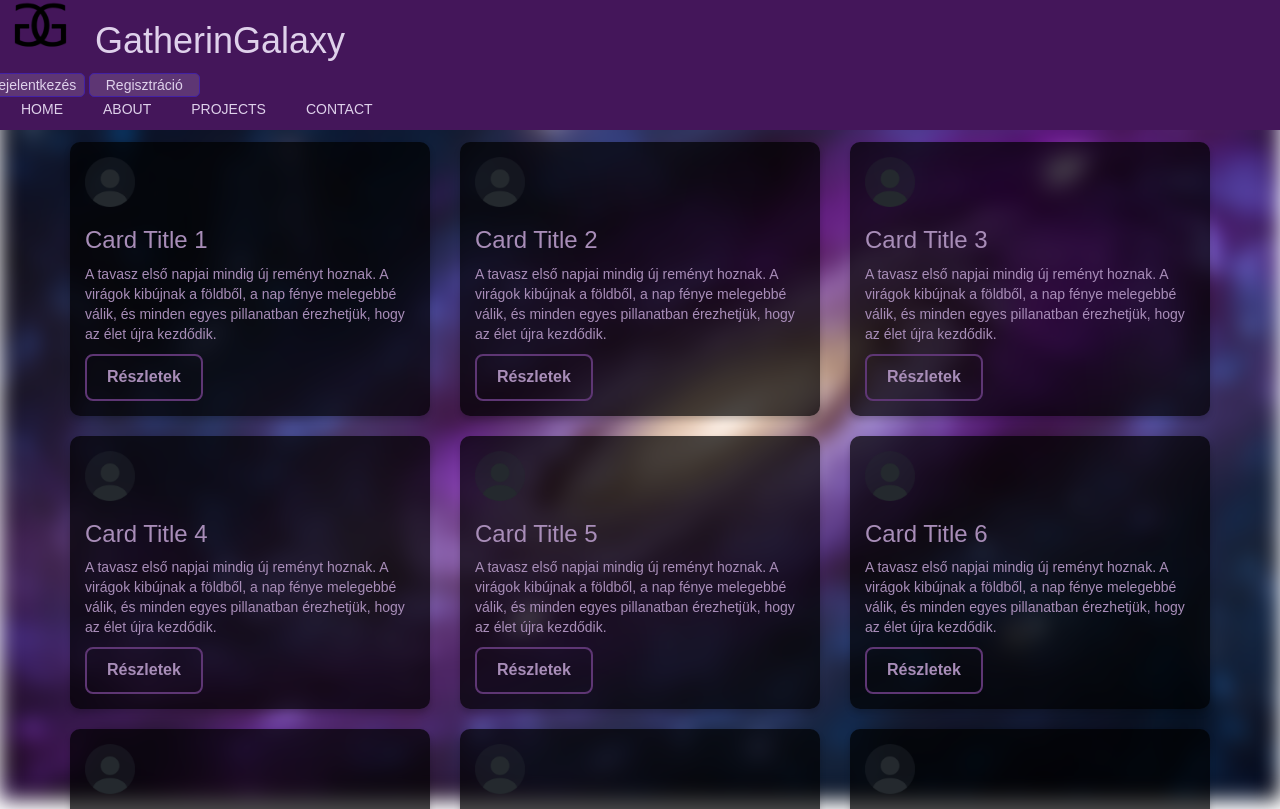
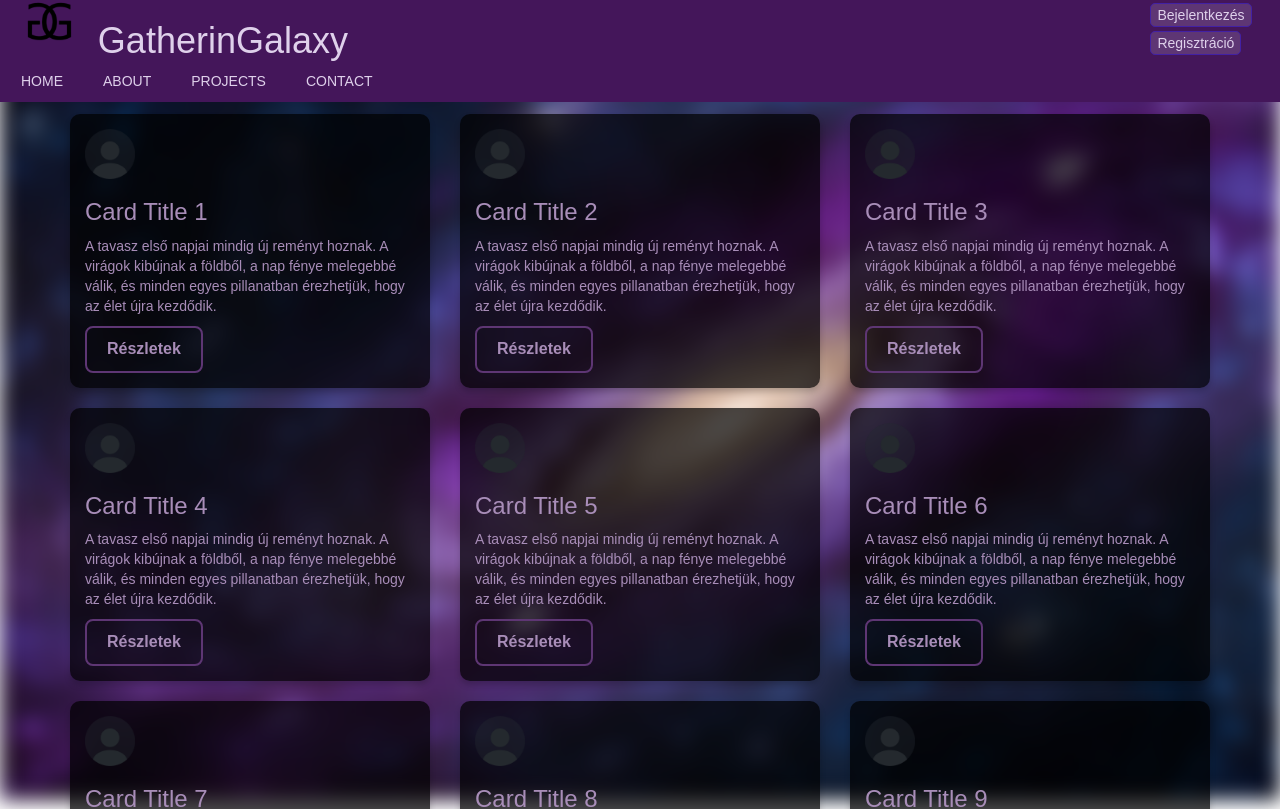
Before and after one commit to lenartaron/szakdoga, a Vue app: page / in a window 1280 px wide. Shown: the top 809 px of the page. Built offline with nearby package versions, Linux system fonts and the light colour scheme.

Commit message:
header fixed

```diff
--- a/src/App.vue
+++ b/src/App.vue
@@ -4,14 +4,16 @@
 </script>
 <template>
     <header>
-        <div class="row">
+      <div class="df">
+        <div>
           <img src="./assets/logo.png" class="col-lg-1 col-md-6 col-sm-12">
           <h1>GatherinGalaxy</h1>
-          <div class="row justify-content-center">
-            <button class="col-lg-1">Bejelentkezés</button>
-            <button class="col-lg-1">Regisztráció</button>
-          </div>
         </div>
+        <div class="row">
+          <button class="col-lg-5,5">Bejelentkezés</button>
+          <button class="col-lg-5,5">Regisztráció</button>
+        </div>
+      </div>
       <section>
         <nav>
           <ul class="menuItems">
@@ -31,6 +33,15 @@
     </footer>
 </template>
 <style scoped>
+.df {
+  display: flex;
+}
+
+div>button {
+  margin-right: 0px;
+  justify-content: flex-end;
+}
+
 .menuItems {
   list-style: none;
   display: flex;
```
